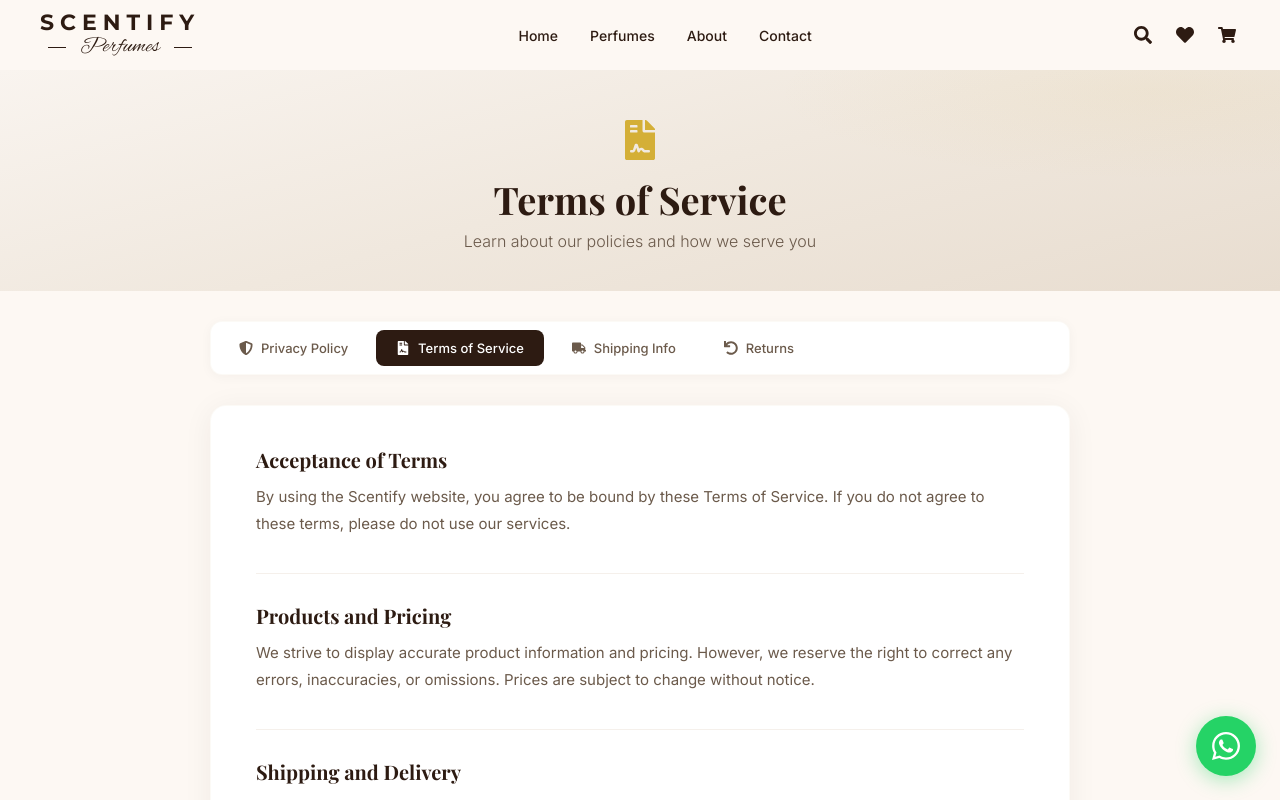
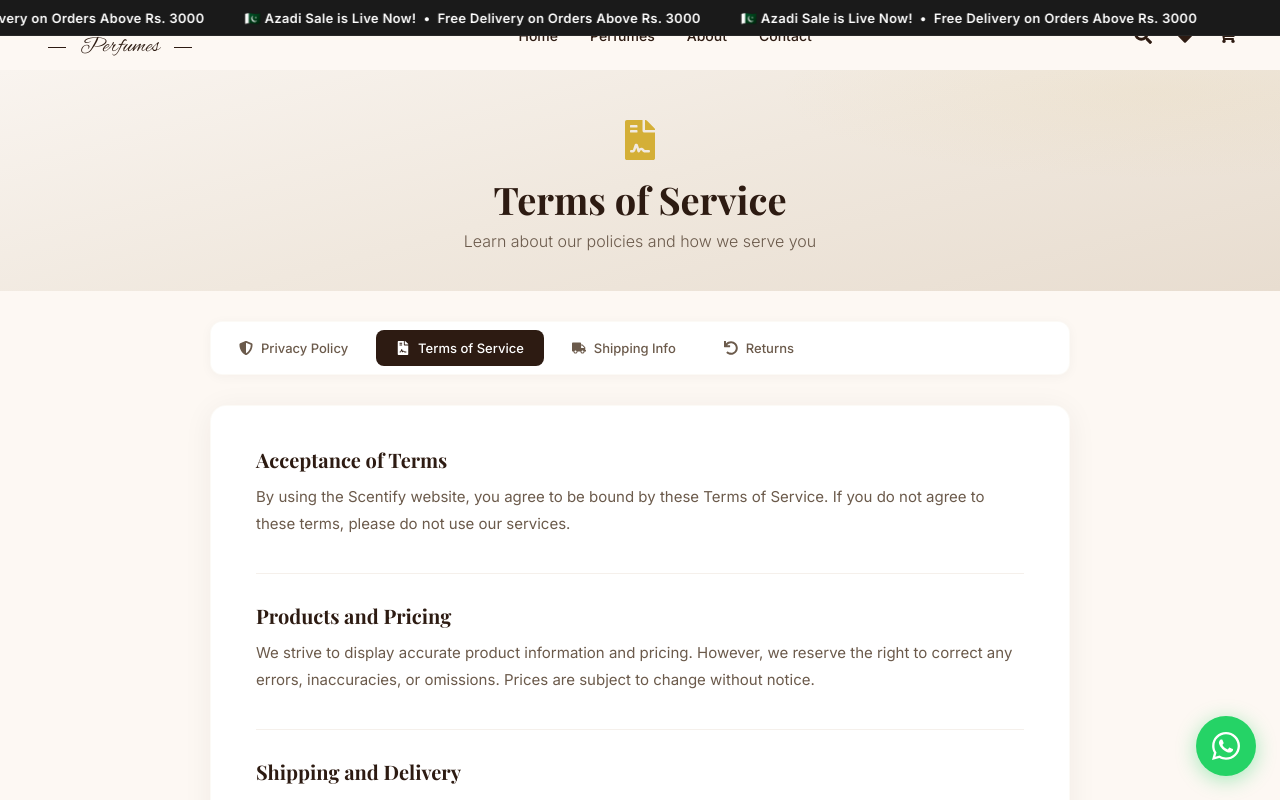
Before and after one commit to Aiman-shk/scentify, a React (Vite) app: page /terms in a window 1280 px wide. Shown: the top 800 px of the page. Built offline with nearby package versions, Linux system fonts and the light colour scheme; no server answers; a web font is replaced by a local one.

Commit message:
Added full-width scrolling announcement bar with Azadi Sale message

```diff
--- a/src/App.jsx
+++ b/src/App.jsx
@@ -1,10 +1,11 @@
 import { BrowserRouter as Router, Routes, Route } from 'react-router-dom';
 import { CartProvider } from './context/CartContext';
 import { WishlistProvider } from './context/WishlistContext';
+import AnnouncementBar from './components/common/AnnouncementBar'; // ← ADD THIS
 import Navbar from './components/common/Navbar';
 import Footer from './components/common/Footer';
 import ScrollToTop from './components/common/ScrollToTop';
-import WhatsAppButton from './components/common/WhatsAppButton'; // ← ADD THIS
+import WhatsAppButton from './components/common/WhatsAppButton';
 import Home from './pages/Home';
 import Products from './pages/products';
 import ProductDetails from './pages/ProductDetails';
@@ -15,7 +16,6 @@ import About from './pages/About';
 import Wishlist from './pages/Wishlist';
 import Contact from './pages/Contact';
 import PolicyPages from './pages/PolicyPages';
-
 
 // Admin Imports
 import AdminLayout from './pages/Admin/AdminLayout';
@@ -32,6 +32,8 @@ function App() {
         <Router>
           <ScrollToTop />
           <div className="flex flex-col min-h-screen">
+            {/* ===== ANNOUNCEMENT BAR - ABOVE NAVBAR ===== */}
+            <AnnouncementBar />
             <Navbar />
             <main className="flex-grow">
               <Routes>
@@ -52,8 +54,6 @@ function App() {
                 <Route path="/shipping" element={<PolicyPages />} />
                 <Route path="/returns" element={<PolicyPages />} />
 
-
-
                 {/* Admin Routes */}
                 <Route path="/admin" element={<AdminLayout />}>
                   <Route index element={<Dashboard />} />
@@ -63,7 +63,7 @@ function App() {
               </Routes>
             </main>
             <Footer />
-            <WhatsAppButton /> {/* ← ADD THIS - Appears on every page */}
+            <WhatsAppButton />
           </div>
         </Router>
       </CartProvider>
@@ -71,5 +71,4 @@ function App() {
   );
 }
 
-
 export default App;
--- /dev/null
+++ b/src/components/common/AnnouncementBar.css
@@ -0,0 +1,74 @@
+/* ============================================
+   ANNOUNCEMENT BAR - FULL WIDTH SCROLLING
+   ============================================ */
+
+.announcement-bar {
+  position: fixed;
+  top: 0;
+  left: 0;
+  right: 0;
+  width: 100%;
+  height: 36px;
+  background: #1a1a1a;
+  overflow: hidden;
+  z-index: 1002;
+  display: flex;
+  align-items: center;
+  border-bottom: 1px solid rgba(255, 255, 255, 0.06);
+}
+
+.announcement-track {
+  display: flex;
+  white-space: nowrap;
+  will-change: transform;
+  align-items: center;
+}
+
+.announcement-text {
+  display: inline-block;
+  padding: 0 20px;
+  font-family: 'Inter', -apple-system, BlinkMacSystemFont, sans-serif;
+  font-size: 13px;
+  font-weight: 600;
+  color: #ffffff;
+  letter-spacing: 0.3px;
+  flex-shrink: 0;
+  user-select: none;
+}
+
+/* ===== RESPONSIVE ===== */
+
+@media (max-width: 768px) {
+  .announcement-bar {
+    height: 32px;
+  }
+
+  .announcement-text {
+    font-size: 11px;
+    padding: 0 16px;
+    letter-spacing: 0.2px;
+  }
+}
+
+@media (max-width: 480px) {
+  .announcement-bar {
+    height: 28px;
+  }
+
+  .announcement-text {
+    font-size: 10px;
+    padding: 0 12px;
+    letter-spacing: 0.1px;
+  }
+}
+
+@media (max-width: 360px) {
+  .announcement-bar {
+    height: 24px;
+  }
+
+  .announcement-text {
+    font-size: 9px;
+    padding: 0 10px;
+  }
+}
--- /dev/null
+++ b/src/components/common/AnnouncementBar.jsx
@@ -0,0 +1,75 @@
+import React, { useEffect, useRef } from 'react';
+import './AnnouncementBar.css';
+
+const AnnouncementBar = () => {
+  const scrollRef = useRef(null);
+
+  useEffect(() => {
+    const scrollContainer = scrollRef.current;
+    if (!scrollContainer) return;
+
+    let animationId;
+    let scrollPosition = 0;
+    const speed = 0.8;
+
+    const scroll = () => {
+      if (!scrollContainer) return;
+      const firstChild = scrollContainer.firstChild;
+      if (!firstChild) return;
+
+      scrollPosition -= speed;
+      const firstChildWidth = firstChild.offsetWidth;
+
+      if (scrollPosition < -firstChildWidth) {
+        scrollPosition += firstChildWidth;
+      }
+
+      scrollContainer.style.transform = `translateX(${scrollPosition}px)`;
+      animationId = requestAnimationFrame(scroll);
+    };
+
+    animationId = requestAnimationFrame(scroll);
+
+    const pauseScroll = () => {
+      if (animationId) {
+        cancelAnimationFrame(animationId);
+        animationId = null;
+      }
+    };
+
+    const resumeScroll = () => {
+      if (!animationId) {
+        animationId = requestAnimationFrame(scroll);
+      }
+    };
+
+    scrollContainer.addEventListener('mouseenter', pauseScroll);
+    scrollContainer.addEventListener('mouseleave', resumeScroll);
+
+    return () => {
+      if (animationId) {
+        cancelAnimationFrame(animationId);
+      }
+      scrollContainer.removeEventListener('mouseenter', pauseScroll);
+      scrollContainer.removeEventListener('mouseleave', resumeScroll);
+    };
+  }, []);
+
+  return (
+    <div className="announcement-bar">
+      <div className="announcement-track" ref={scrollRef}>
+        <span className="announcement-text">
+          🇵🇰 Azadi Sale is Live Now! &nbsp;•&nbsp; Free Delivery on Orders Above Rs. 3000
+        </span>
+        <span className="announcement-text">
+          🇵🇰 Azadi Sale is Live Now! &nbsp;•&nbsp; Free Delivery on Orders Above Rs. 3000
+        </span>
+        <span className="announcement-text">
+          🇵🇰 Azadi Sale is Live Now! &nbsp;•&nbsp; Free Delivery on Orders Above Rs. 3000
+        </span>
+      </div>
+    </div>
+  );
+};
+
+export default AnnouncementBar;
```
